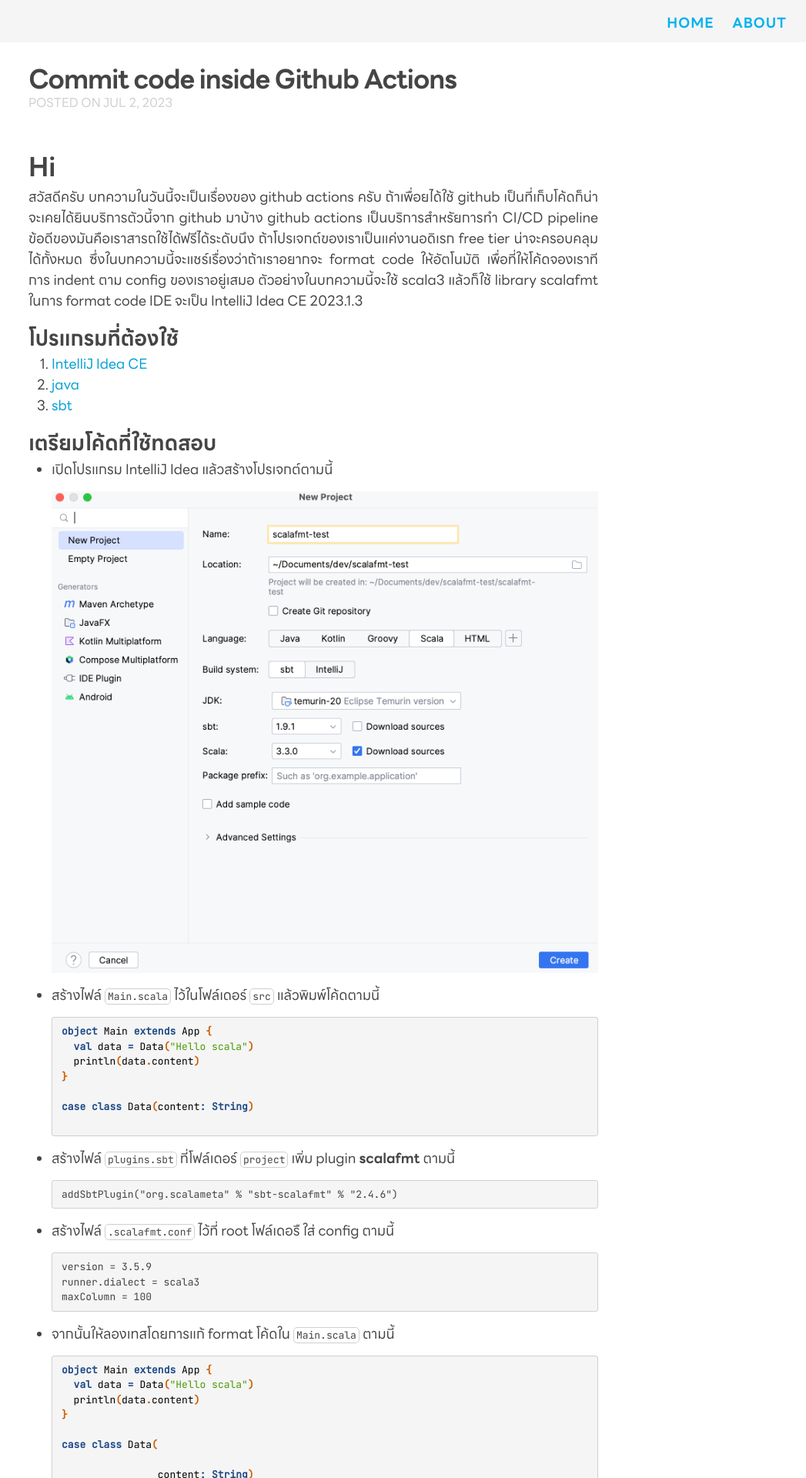
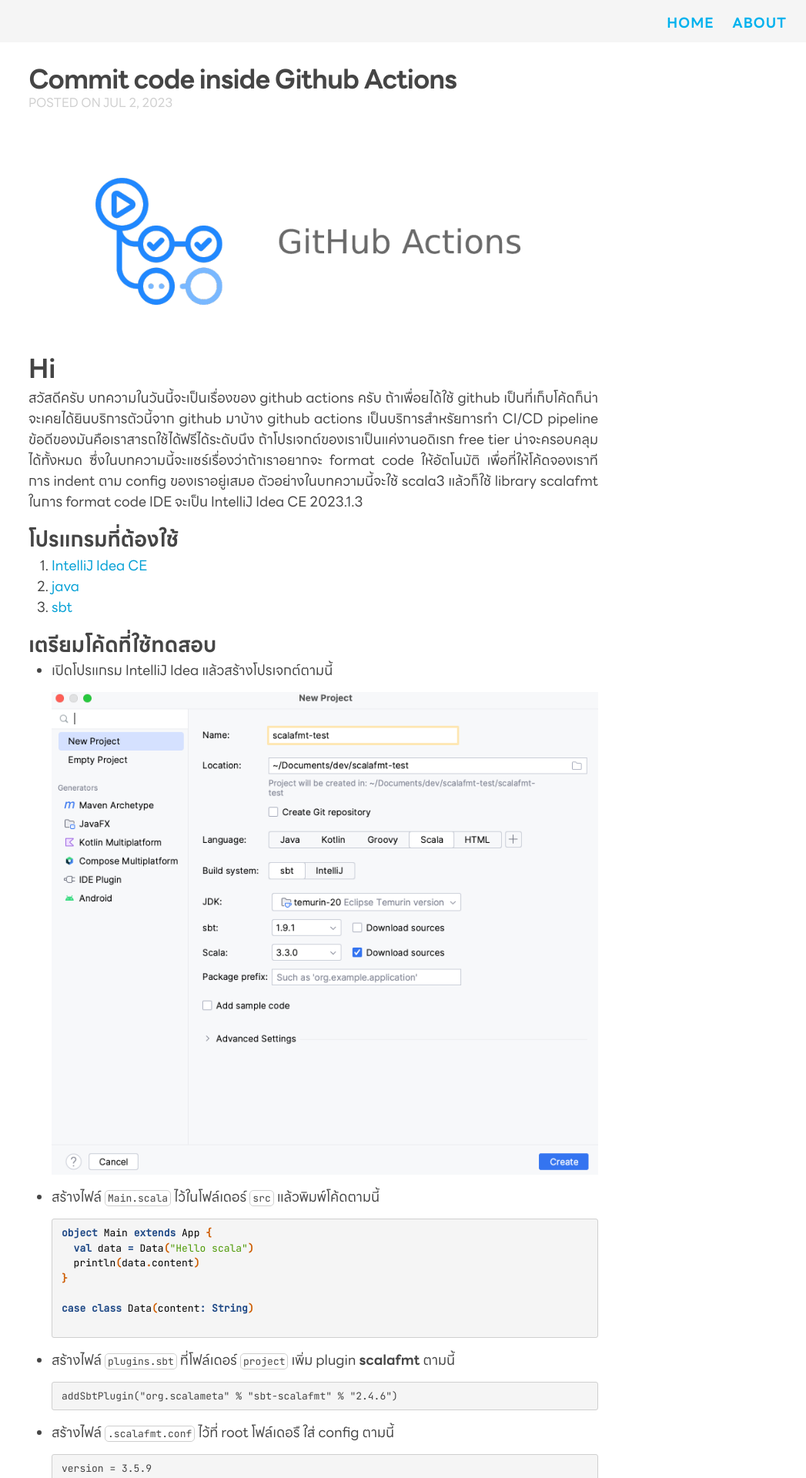
Before and after one commit to oat9002/oat9002.github.io, a Jekyll site: the page built from _posts/2023-07-02-commit-code-inside-github-actions.md, in a window 1280 px wide. Shown: the top 1920 px of the page at 77% size, without its empty margins (233-1280 px from the left). Built offline with Jekyll 4.4.1, drawn with Linux system fonts in a browser that asks for light colours; nearby versions of some CDN libraries; some web fonts are replaced.

Commit message:
add cover

```diff
--- a/_posts/2023-07-02-commit-code-inside-github-actions.md
+++ b/_posts/2023-07-02-commit-code-inside-github-actions.md
@@ -2,6 +2,9 @@
 layout: post
 title: Commit code inside Github Actions
 ---
+<p>
+  <img src="/assets/commit-code-inside-github-actions/cover.png" alt="initialize project" />
+</p>
 
 # Hi
 
```
Also changed, not shown: assets/commit-code-inside-github-actions/cover.png (added).
